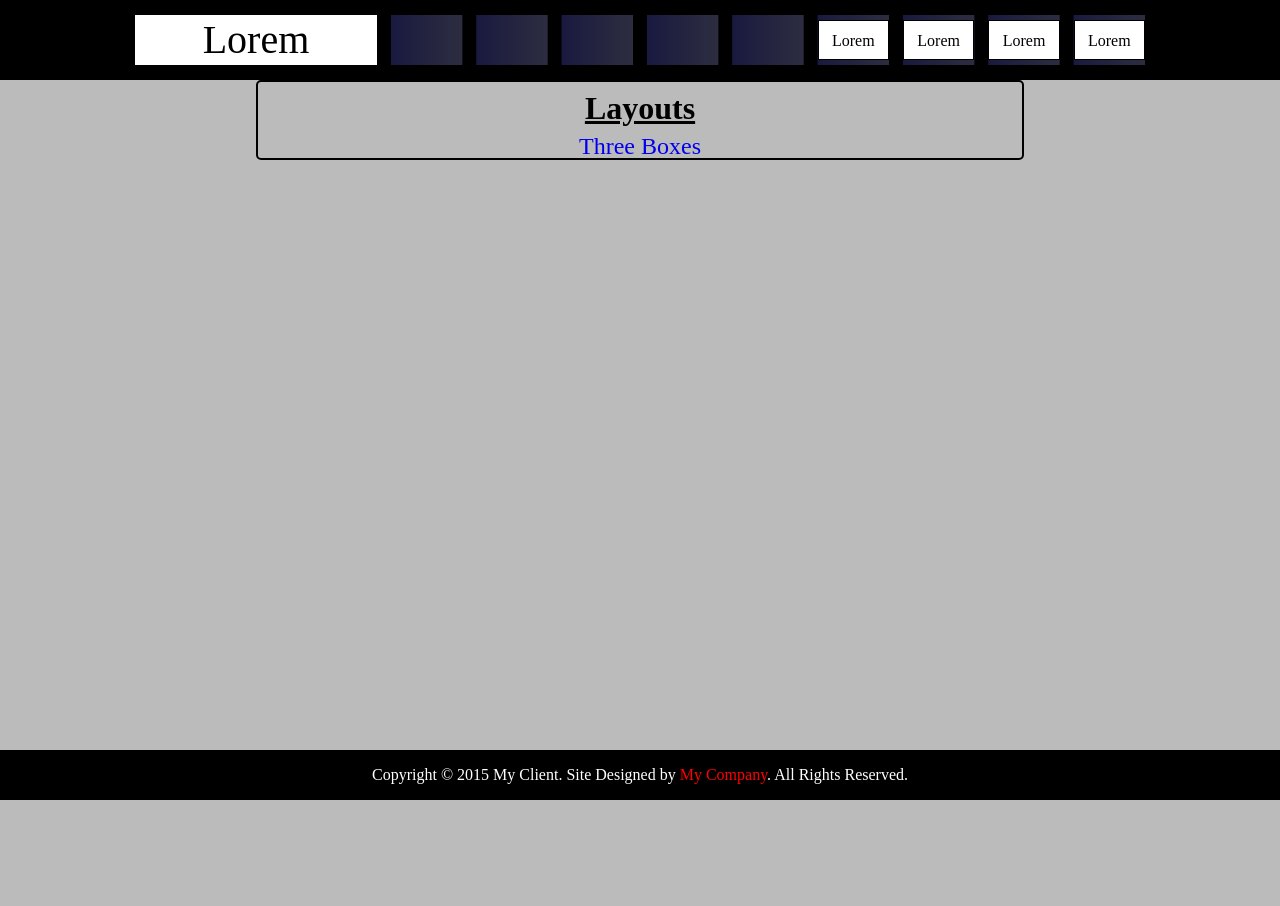
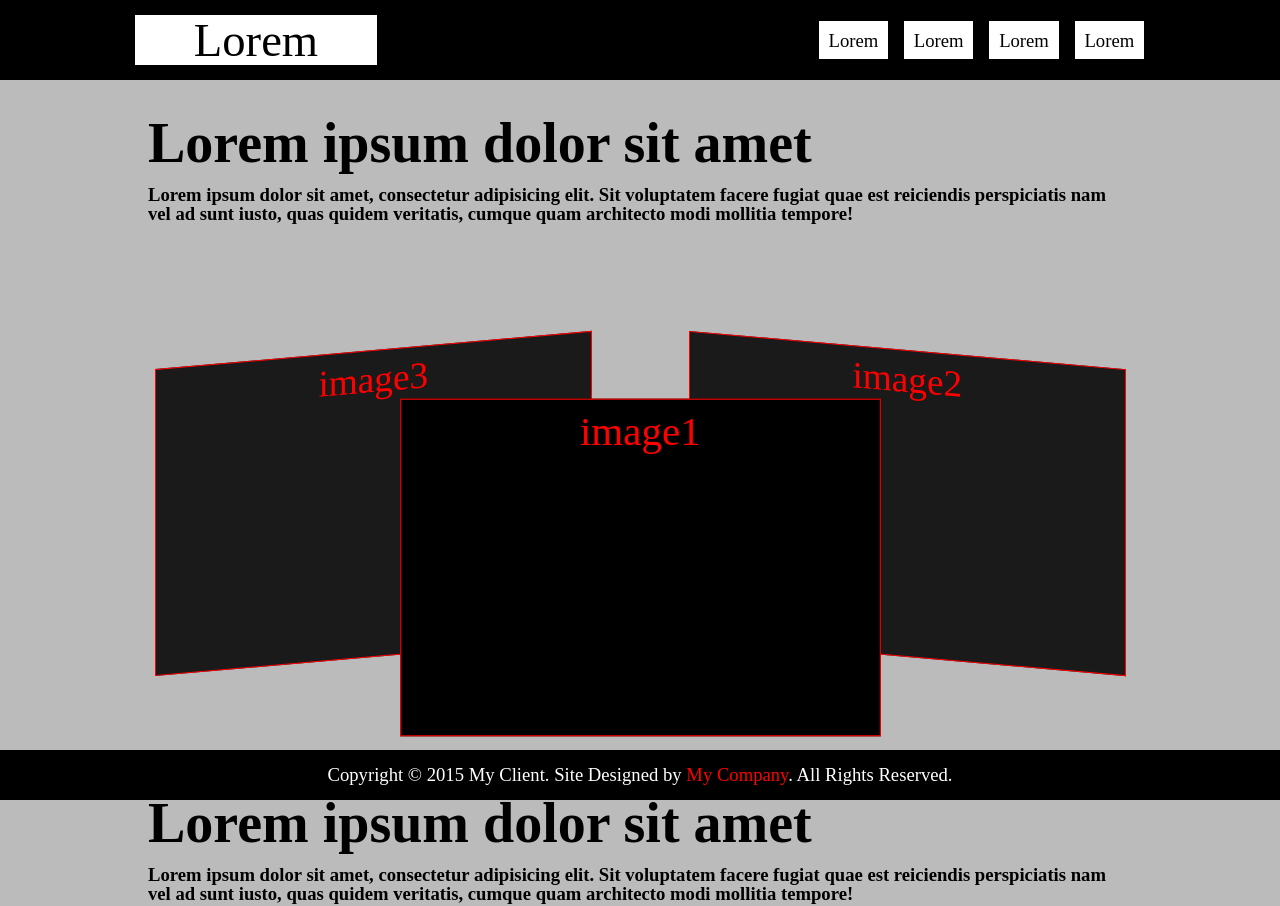
Before and after one commit to xNok/Cssb, a website: page index.html in a window 1280 px wide. Shown: the top 906 px of the page. Before the commit the page ends 800 px from the top, so only its background shows below. Drawn offline with Linux system fonts and the light colour scheme.

Commit message:
3D Screenshots

```diff
--- a/css/app.scss
+++ b/css/app.scss
@@ -12,7 +12,7 @@
 
 $susy: (
 	/*Layout properties*/
-	container: 95%,
+	container: 80%,
 	columns: 12,
 	/*Gutter properties*/
 	gutters: 1/5,
@@ -21,7 +21,7 @@ $susy: (
 	/*configuration*/
 	global-box-sizing: border-box,
 	debug: (
-		image: show,
+		//image: show,
 	)
 );
 
@@ -67,9 +67,89 @@ $color-3: red;
 
 @include border-box-sizing;
 
-body {
+body, html {
 	background-color: #BBB;
+	font-size: 14pt;
+	height: 100%;
 }
+
+#l-container{
+	height: 100%;
+	width: 100%;
+    position: relative;
+    padding-bottom: 50px;
+}
+
+.l-warp{
+	@include container();
+}
+
+.l-content{
+	padding: 20px;
+	height: 85vh;
+}
+
+.description{
+	margin-bottom: 50px;
+	h1{
+		font-size: 3em;
+		padding: 15px 0;
+	}
+	p{
+		text-indent: justify;
+		font-weight: bold;
+	}
+}
+
+.images{
+	position: relative;
+	@include span(full);
+	height: 80%;
+
+$img-h: 60%;
+$img-w: 45%;
+
+	.image{
+		position: absolute;
+		border: 1px solid $color-3;
+		height: $img-h;
+		width: $img-w;
+		background-color: $color-2;
+		color: $color-3;
+
+		text-align: center;
+		font-size: 2em;
+		padding: 10px;
+
+		&:hover{
+			transform: scale(1.2);
+			z-index: 2;
+			background-color: lighten($color-2, 15%);
+		}
+	}
+
+	#image1{
+		top: ((100%-$img-h + 15%)/2);
+		right: ((100%-$img-w)/2);
+		transform: scale(1.1);
+		z-index: 1;
+	}
+
+	#image2{
+		top: ((100%-$img-h - 10%)/2);
+		right: 0;
+		transform: skewY(5deg);
+		background-color: lighten($color-2, 10%);
+	}
+
+	#image3{
+		top: ((100%-$img-h - 10%)/2);
+		left: 0;
+		transform: skewY(-5deg);
+		background-color: lighten($color-2, 10%);
+	}
+}
+
 
 #defaultnav{
 	width: 60%;
@@ -88,9 +168,3 @@ body {
 		font-size: 1.5em;
 	}
 }
-
-.l-container{
-	min-height: 100%;
-    position: relative;
-    padding-bottom: 50px;
-}
--- a/css/modules/simpleFooter.scss
+++ b/css/modules/simpleFooter.scss
@@ -1,9 +1,10 @@
 footer{
 	width: 100%;
     height: 50px;
-    position: absolute;
+    position: fixed;
     bottom: 0;
     left: 0;
+    z-index: 10;
 
     text-align: center;
     line-height: 50px;
--- a/css/modules/simpleHeaderNavbar.scss
+++ b/css/modules/simpleHeaderNavbar.scss
@@ -7,19 +7,17 @@ $SHN-bgc: $color-2;
 /*link*/
 $links-col-nb: 1;
 $links-float: right; //right OR left
+$links-mt: 5px;
+
+/*icon*/
+$icon-col-nbr: 3;
 
 /*size*/
 $SHN-padding: 15px;
 
-$icon-height: 40px;
+$icon-height: 50px;
 $links-height: 40px;
 $warp-margin-top: 50px;
-
-$side-content-item-offset: 10%;
-
-$padding-top-or-bot-inline-item: 10px;
-
-$section-magin-or-padding: 20px;
 
 /*----------------------------------------------------------------*\
         2_$MIXINS
@@ -50,12 +48,10 @@ header {
 			@include breakpoint($bkp-sm){
 				@include span($links-col-nb if($links-float == "right", last, ""));
 			}
-			@include span(12);
+			@include span(full);
 
 			height: $links-height;
-
-			border: solid 1px #FFF;
-			background-color: $color-1;
+			margin-top: $links-mt;
 
 			&:hover {
 				border: solid 2px $color-3;
@@ -66,6 +62,9 @@ header {
 				width: 100%;
 				height: 100%;
 
+				background-color: $color-1;
+				border: solid 1px $color-2;
+
 				text-align: center;
 				line-height: $links-height;
 			}
@@ -73,10 +72,10 @@ header {
 
 		.icon {
 
-			@include breakpoint(600px){
-				@include span(3);
+			@include susy-breakpoint($bkp-sm, $mdLayout){
+				@include span($icon-col-nbr);
 			}
-			@include span(12);
+			@include span(full);
 
 			height: $icon-height;
 			background-color: $color-1;
--- a/index.html
+++ b/index.html
@@ -27,17 +27,38 @@
 				</ul>
 			</nav>
 		</header>
+		<!--
 		<nav id="defaultnav">
 			<h1>Layouts</h1>
 			<ul>
 				<li><a href="/templates/threeBoxes.html">Three Boxes</a></li>
 			</ul>
 		</nav>
+		-->
 
 		<div class="l-warp">
-			<div class="l-content">
-
-			</div>
+			<section class="l-content">
+				<div class="description">
+					<h1>Lorem ipsum dolor sit amet</h1>
+					<p>Lorem ipsum dolor sit amet, consectetur adipisicing elit. Sit voluptatem facere fugiat quae est reiciendis perspiciatis nam vel ad sunt iusto, quas quidem veritatis, cumque quam architecto modi mollitia tempore!</p>
+				</div>
+				<div class="images">
+					<div class="image" id="image1">image1</div>
+					<div class="image" id="image2">image2</div>
+					<div class="image" id="image3">image3</div>
+				</div>
+			</section>
+			<section class="l-content">
+				<div class="description">
+					<h1>Lorem ipsum dolor sit amet</h1>
+					<p>Lorem ipsum dolor sit amet, consectetur adipisicing elit. Sit voluptatem facere fugiat quae est reiciendis perspiciatis nam vel ad sunt iusto, quas quidem veritatis, cumque quam architecto modi mollitia tempore!</p>
+				</div>
+				<div class="images">
+					<div class="image" id="image1">image1</div>
+					<div class="image" id="image2">image2</div>
+					<div class="image" id="image3">image3</div>
+				</div>
+			</section>
 		</div>
 
 		<footer>
```
Also changed, not shown: css/app.css.
